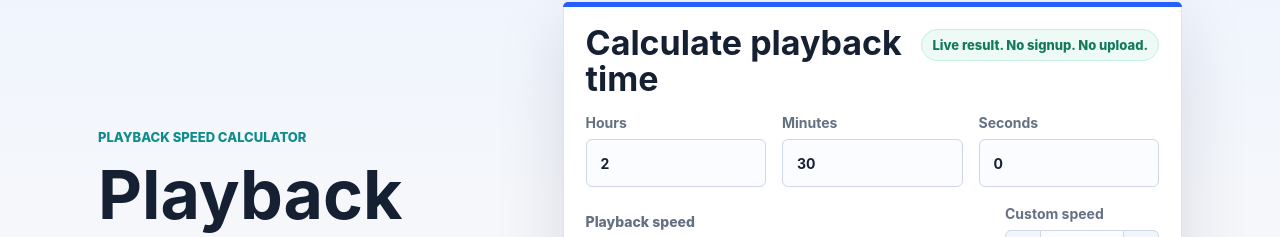
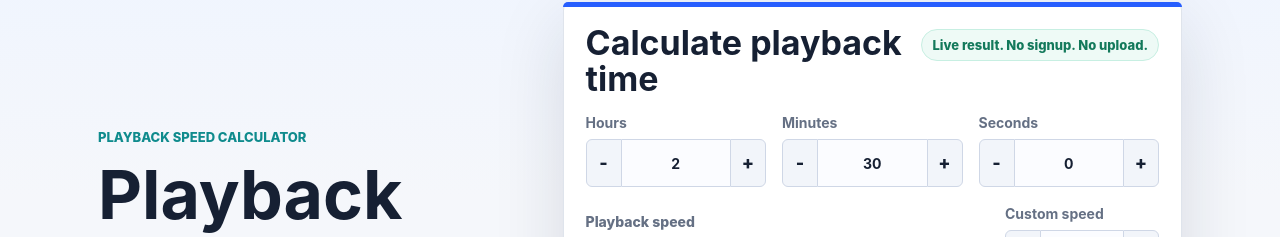
Before and after one commit to qiaosheng125/playspeedcalc, a Next.js app: page / in a window 1280 px wide. Shown: the part 113-350 px from the top of the page. Built offline with nearby package versions, Linux system fonts and the light colour scheme; no server answers.

Commit message:
Fix duration steppers and speed percent updates

```diff
--- a/src/app/HomeCalculator.tsx
+++ b/src/app/HomeCalculator.tsx
@@ -71,11 +71,12 @@ function formatFinishTime(timestamp: number | null, durationSeconds: number): st
 
 function clampSpeed(value: number): number {
   if (!Number.isFinite(value)) return 1;
-  return Math.max(0.25, Math.round(value * 10) / 10);
+  return Math.max(0.25, Math.round(value * 100) / 100);
 }
 
 function formatSpeedInput(value: number): string {
-  return Number.isInteger(value) ? String(value) : value.toFixed(1);
+  if (Number.isInteger(value)) return String(value);
+  return value.toFixed(2).replace(/0$/, "");
 }
 
 function getEasterEggOptions(speed: number): string[] {
@@ -228,6 +229,19 @@ export function HomeCalculator() {
     setHours(nextHours === null ? "" : String(nextHours));
   }
 
+  function setDurationFromTotalSeconds(totalSeconds: number) {
+    const normalized = normalizeDurationParts(totalSeconds);
+    setHours(normalized.hours);
+    setMinutes(normalized.minutes);
+    setSeconds(normalized.seconds);
+  }
+
+  function stepDuration(deltaSeconds: number) {
+    setDurationFromTotalSeconds(
+      toNumber(hours) * 3600 + toNumber(minutes) * 60 + toNumber(seconds) + deltaSeconds
+    );
+  }
+
   function handleMinutesChange(value: string) {
     const nextMinutes = toWholeNumber(value);
     if (nextMinutes === null) {
@@ -310,36 +324,81 @@ export function HomeCalculator() {
           <div className="duration-grid" aria-label="Original duration">
             <label>
               Hours
+              <div className="duration-input">
+                <button
+                  aria-label="Decrease hours"
+                  type="button"
+                  onClick={() => stepDuration(-3600)}
+                >
+                  -
+                </button>
                 <input
                   inputMode="numeric"
-                min="0"
-                step="1"
-                type="number"
+                  pattern="[0-9]*"
+                  type="text"
                   value={hours}
                   onChange={(event) => handleHoursChange(event.target.value)}
                 />
+                <button
+                  aria-label="Increase hours"
+                  type="button"
+                  onClick={() => stepDuration(3600)}
+                >
+                  +
+                </button>
+              </div>
             </label>
             <label>
               Minutes
+              <div className="duration-input">
+                <button
+                  aria-label="Decrease minutes"
+                  type="button"
+                  onClick={() => stepDuration(-300)}
+                >
+                  -
+                </button>
                 <input
                   inputMode="numeric"
-                min="0"
-                step="5"
-                type="number"
+                  pattern="[0-9]*"
+                  type="text"
                   value={minutes}
                   onChange={(event) => handleMinutesChange(event.target.value)}
                 />
+                <button
+                  aria-label="Increase minutes"
+                  type="button"
+                  onClick={() => stepDuration(300)}
+                >
+                  +
+                </button>
+              </div>
             </label>
             <label>
               Seconds
+              <div className="duration-input">
+                <button
+                  aria-label="Decrease seconds"
+                  type="button"
+                  onClick={() => stepDuration(-30)}
+                >
+                  -
+                </button>
                 <input
                   inputMode="numeric"
-                min="0"
-                step="30"
-                type="number"
+                  pattern="[0-9]*"
+                  type="text"
                   value={seconds}
                   onChange={(event) => handleSecondsChange(event.target.value)}
                 />
+                <button
+                  aria-label="Increase seconds"
+                  type="button"
+                  onClick={() => stepDuration(30)}
+                >
+                  +
+                </button>
+              </div>
             </label>
           </div>
 
@@ -371,13 +430,14 @@ export function HomeCalculator() {
                   -
                 </button>
                 <input
+                  aria-label="Custom speed"
                   inputMode="decimal"
-                  min="0.25"
-                  step="0.1"
-                  type="number"
+                  pattern="[0-9]*[.]?[0-9]*"
+                  type="text"
                   value={speedInput}
                   onBlur={handleSpeedInputBlur}
                   onChange={(event) => handleSpeedInputChange(event.target.value)}
+                  onInput={(event) => handleSpeedInputChange(event.currentTarget.value)}
                 />
                 <button
                   aria-label="Increase custom speed"
--- a/src/app/globals.css
+++ b/src/app/globals.css
@@ -257,6 +257,46 @@ input:focus {
   border-color: var(--blue);
   box-shadow: 0 0 0 4px rgba(39, 94, 254, 0.12);
   outline: none;
+}
+
+.duration-input {
+  align-items: center;
+  display: grid;
+  grid-template-columns: 36px minmax(0, 1fr) 36px;
+  max-width: 100%;
+}
+
+.duration-input input {
+  border-left: 0;
+  border-radius: 0;
+  border-right: 0;
+  min-width: 0;
+  padding: 0 8px;
+  text-align: center;
+}
+
+.duration-input button {
+  align-items: center;
+  background: #f2f5fa;
+  border: 1px solid #cfd7e6;
+  color: var(--ink);
+  cursor: pointer;
+  display: flex;
+  font-size: 18px;
+  font-weight: 800;
+  height: 48px;
+  justify-content: center;
+  line-height: 1;
+  padding: 0;
+  width: 36px;
+}
+
+.duration-input button:first-child {
+  border-radius: 6px 0 0 6px;
+}
+
+.duration-input button:last-child {
+  border-radius: 0 6px 6px 0;
 }
 
 .field-title {
```
Lines whose indentation alone changed are shown as unchanged.
